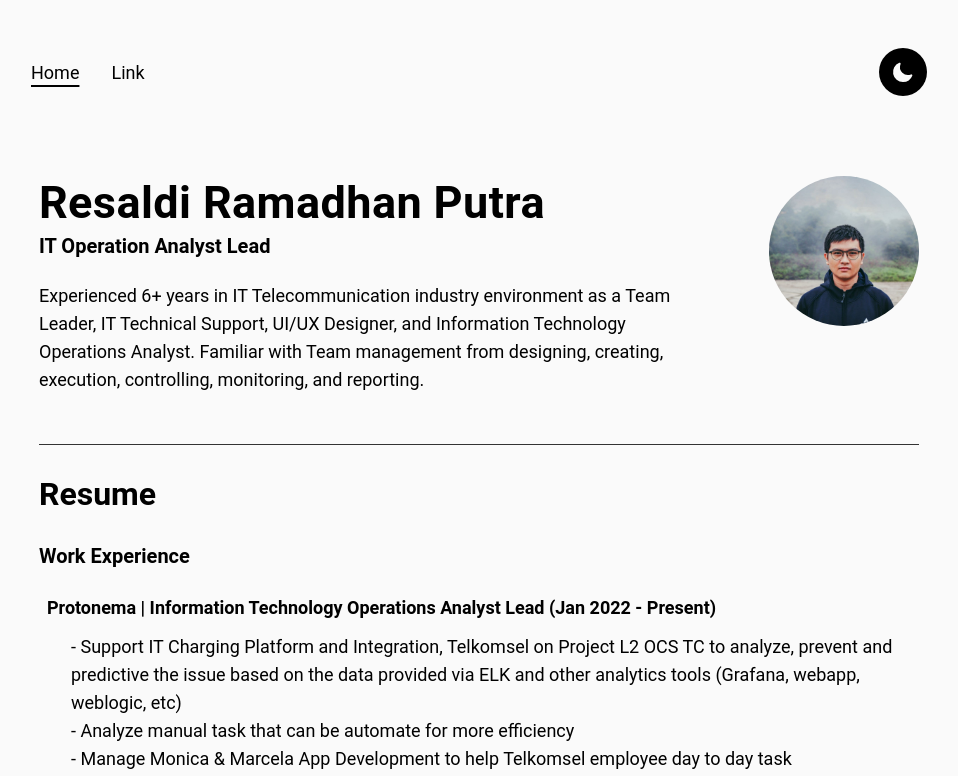
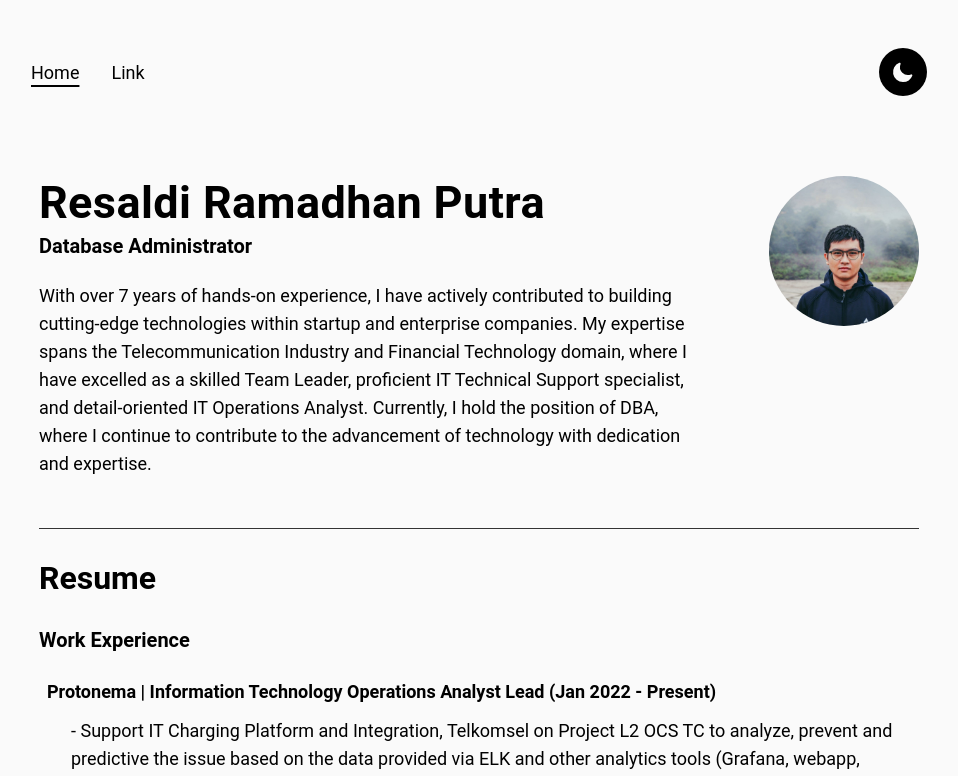
Before and after one commit to resaldir/portfolio, a Next.js app: page / in a window 1280 px wide. Shown: the top 776 px of the page, without its empty margins (161-1119 px from the left). Built offline with nearby package versions, Linux system fonts and the light colour scheme.

Commit message:
Update index.tsx

```diff
--- a/pages/index.tsx
+++ b/pages/index.tsx
@@ -16,13 +16,9 @@ export default function Home() {
       <HeroFlex align="flex-start">
         <ContentWrapper>
           <h1>Resaldi Ramadhan Putra</h1>
-          <h2>IT Operation Analyst Lead</h2>
+          <h2>Database Administrator</h2>
           <p>
-            Experienced 6+ years in IT Telecommunication industry environment as
-            a Team Leader, IT Technical Support, UI/UX Designer, and Information
-            Technology Operations Analyst. Familiar with Team management from
-            designing, creating, execution, controlling, monitoring, and
-            reporting.
+            With over 7 years of hands-on experience, I have actively contributed to building cutting-edge technologies within startup and enterprise companies. My expertise spans the Telecommunication Industry and Financial Technology domain, where I have excelled as a skilled Team Leader, proficient IT Technical Support specialist, and detail-oriented IT Operations Analyst. Currently, I hold the position of DBA, where I continue to contribute to the advancement of technology with dedication and expertise.
           </p>
         </ContentWrapper>
         <RoundImage
```
